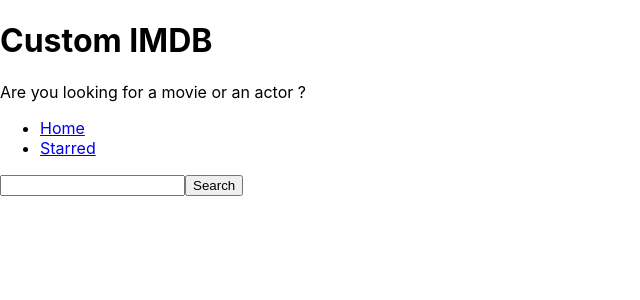
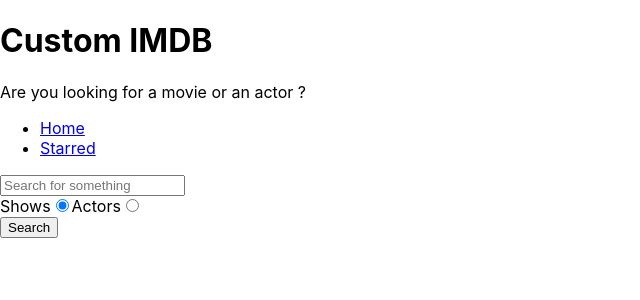
Before and after one commit to PratikPatekar/custom_imdb, a React (Create React App) app: page / in a window 1280 px wide. Shown: the top 300 px of the page, without its empty margins (0-640 px from the left). Built offline with nearby package versions, Linux system fonts and the light colour scheme.

Commit message:
Added actor search

```diff
--- a/src/pages/Home.js
+++ b/src/pages/Home.js
@@ -5,9 +5,12 @@
 const Home = () => {
   const [input, setInput] = useState("");
   const [results, setResults] = useState(null);
+  const [searchOption, setSearchOption] = useState("shows");
+
+  const isShowsSearch = searchOption === "shows";
 
   const onSearch = () => {
-    apiGet(`/search/shows?q=${input}`).then((result) => {
+    apiGet(`/search/${searchOption}?q=${input}`).then((result) => {
       setResults(result);
     });
   };
@@ -22,19 +25,22 @@
     }
   };
 
+  const onRadioChange = (ev) => {
+    setSearchOption(ev.target.value);
+  };
+
   const renderResults = () => {
     if (results && results.length === 0) {
       return <div>No Results</div>;
     }
     if (results && results.length > 0) {
-      return (
-        <div>
-          {results.map((item) => {
-            console.log(item);
-            return <div>{item.show.name}</div>;
-          })}
-        </div>
-      );
+      return results[0].show
+        ? results.map((item) => {
+            return <div key={item.show.id}>{item.show.name}</div>;
+          })
+        : results.map((item) => {
+            return <div key={item.person.id}>{item.person.name}</div>;
+          });
     }
     return null;
   };
@@ -43,10 +49,34 @@
     <MainPageLayout>
       <input
         type="text"
+        placeholder="Search for something"
         onChange={onInputChange}
         onKeyDown={onKeyDown}
         value={input}
       />
+      <div>
+        <label htmlFor="shows-search">
+          Shows
+          <input
+            id="shows-search"
+            type="radio"
+            value="shows"
+            checked={isShowsSearch}
+            onChange={onRadioChange}
+          />
+        </label>
+        <label htmlFor="actors-search">
+          Actors
+          <input
+            id="actors-search"
+            type="radio"
+            value="people"
+            checked={!isShowsSearch}
+            onChange={onRadioChange}
+          />
+        </label>
+      </div>
+
       <button type="button" onClick={onSearch}>
         Search
       </button>
```
